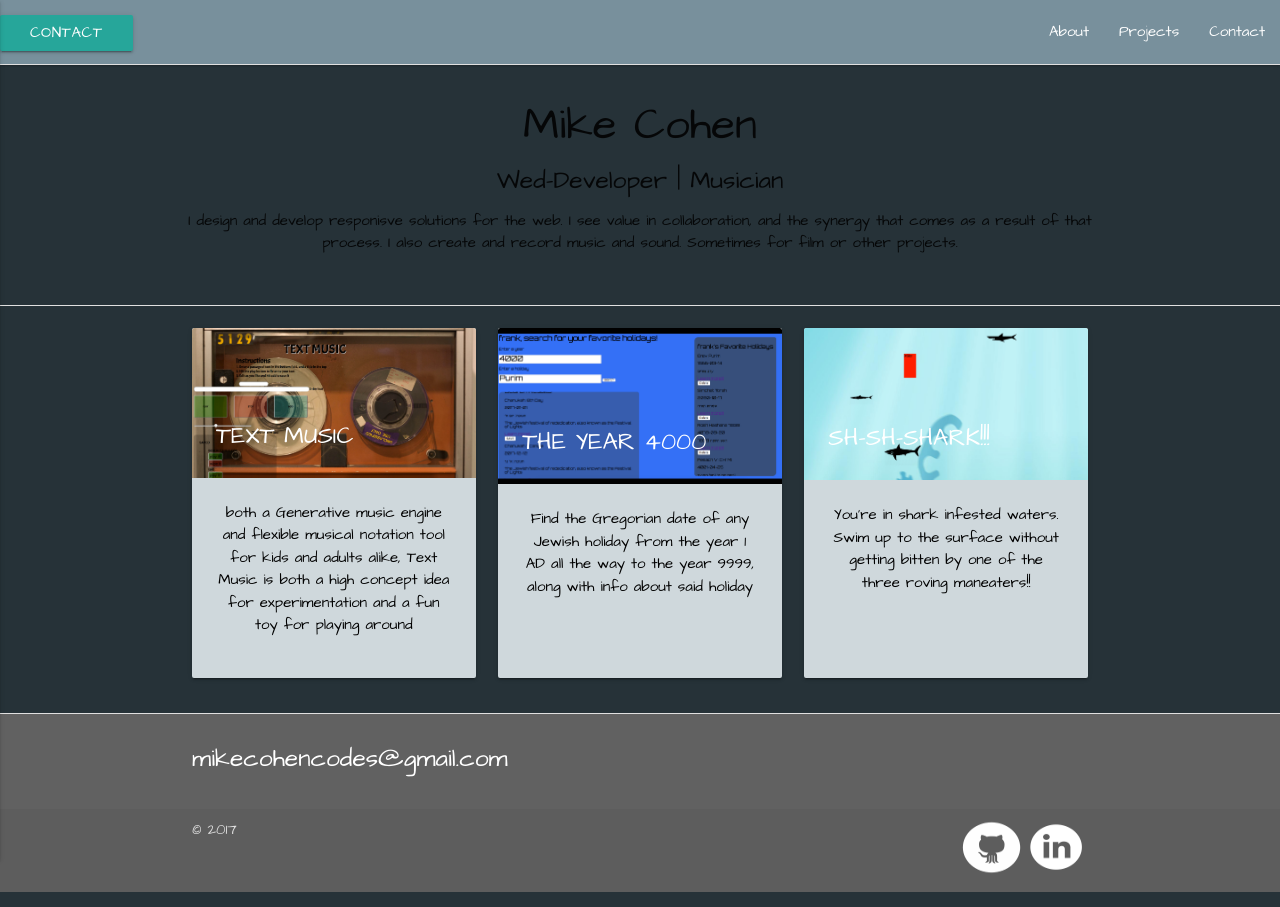
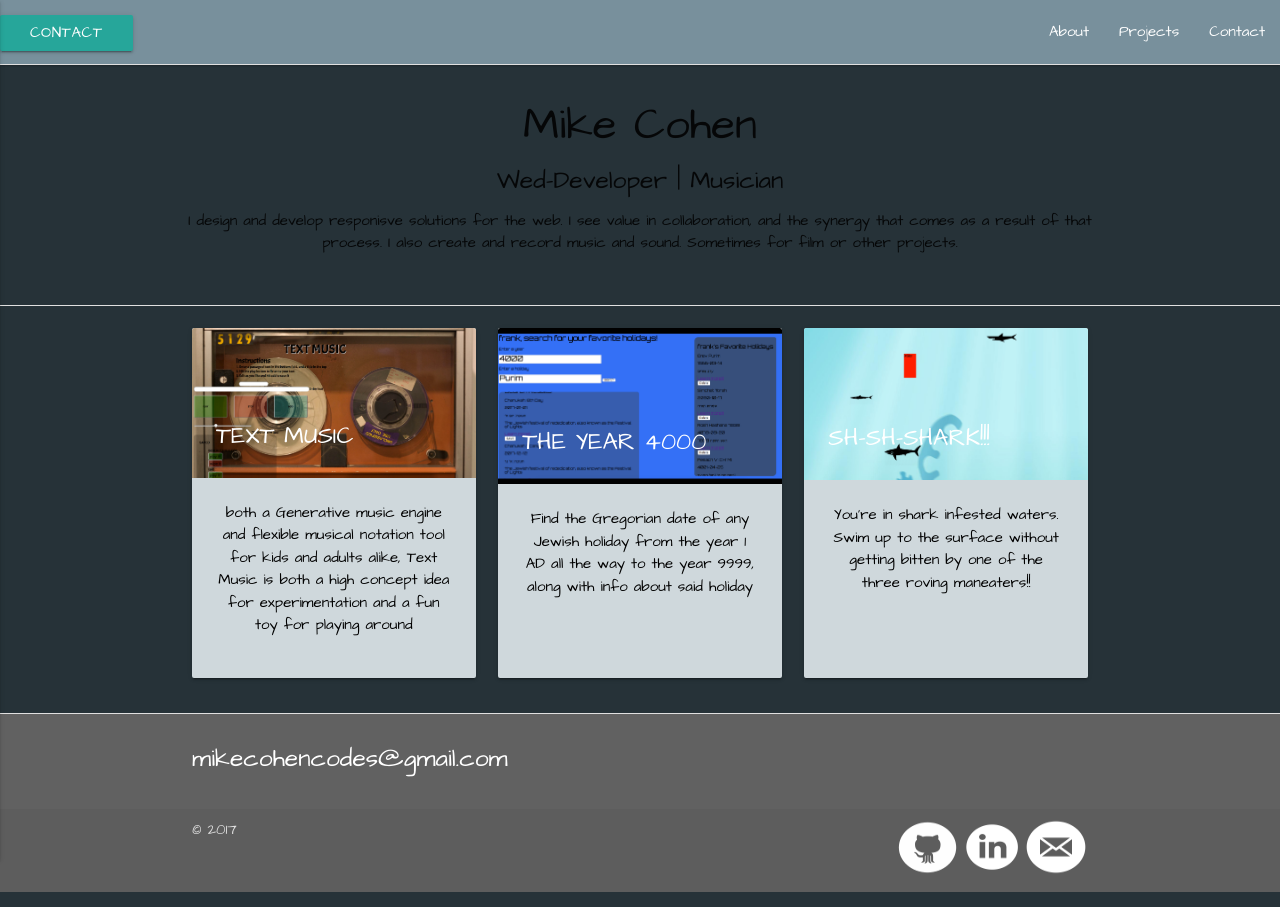
Before and after one commit to mcohen113/port3, a plain HTML site: page index.html in a window 1280 px wide. Drawn offline with nearby package versions, Linux system fonts and the light colour scheme.

Commit message:
email tag shows up, needs to be active

```diff
--- a/index.html
+++ b/index.html
@@ -150,12 +150,16 @@
           <div class="footer-copyright">
             <div class="container">
             © 2017
+            <a class="grey-text text-lighten-4 right" href="https://github.com/mcohen113">
+              <img class="icons" src="./images/email.png" alt="github" style="height: 7vh; width: 5vw;">
+            </a>
             <a class="grey-text text-lighten-4 right" href="https://www.linkedin.com/in/mike-cohen/">
               <img class="icons" src="./images/linkedin.png" alt="github" style="height: 7vh; width: 5vw;">
             </a>
             <a class="grey-text text-lighten-4 right" href="https://github.com/mcohen113">
               <img class="icons" src="./images/octocat.png" alt="github" style="height: 7vh; width: 5vw;">
             </a>
+            </div>
             </div>
           </div>
         </footer>
```
Also changed, not shown: images/email.png (added).
